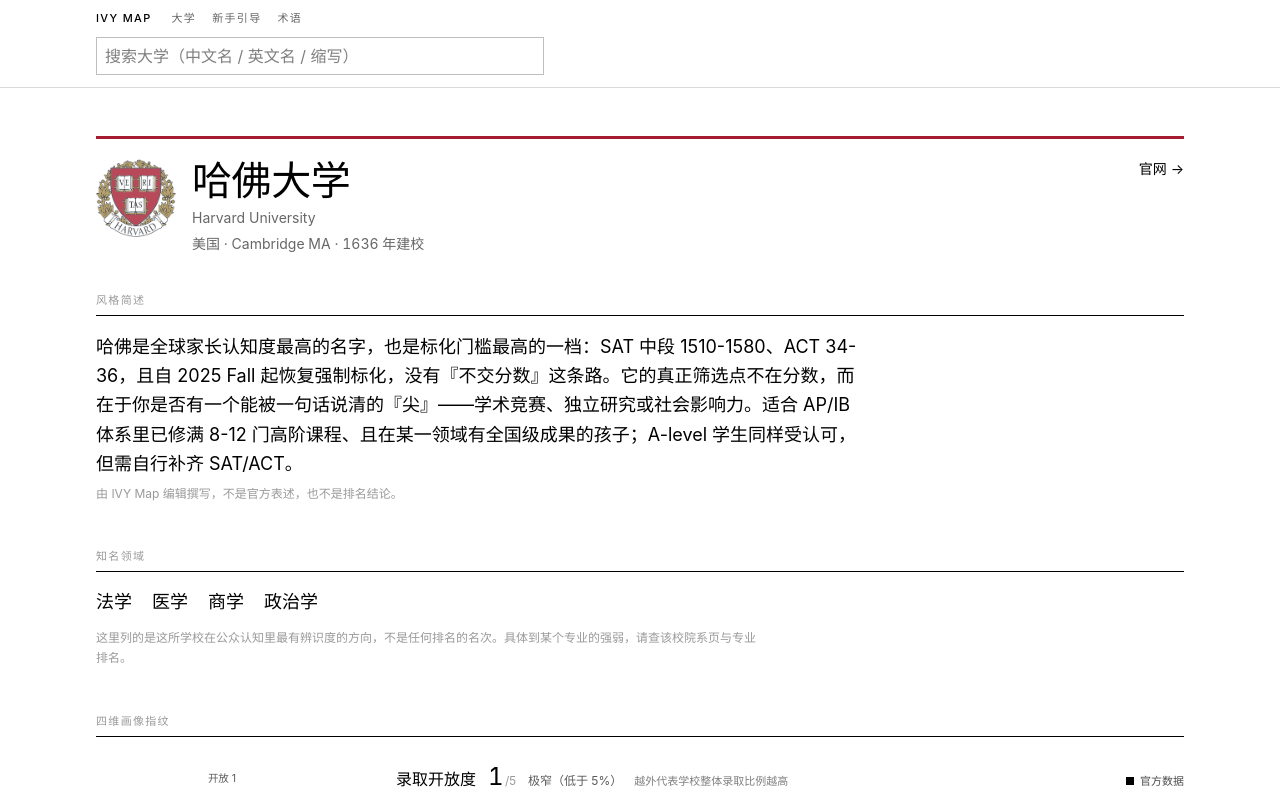
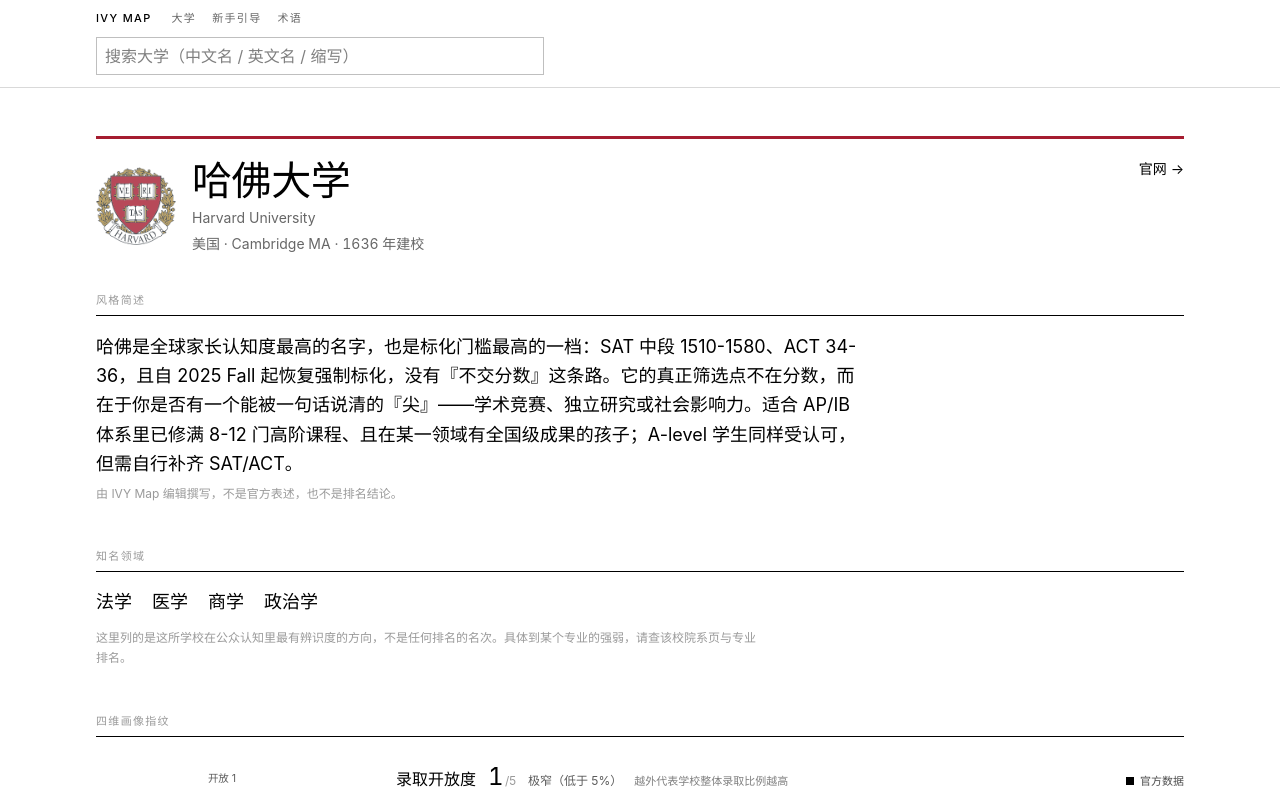
Before and after one commit to HappySean2845/ivy-map, a Next.js app: page /v2/u/harvard in a window 1280 px wide. Shown: the top 800 px of the page. Built offline with nearby package versions, Linux system fonts and the light colour scheme.

Commit message:
style: center university logos

```diff
--- a/components/v2/UniversityLogo.tsx
+++ b/components/v2/UniversityLogo.tsx
@@ -31,7 +31,7 @@ export function UniversityLogo({
   return (
     <span
       aria-hidden
-      className={`flex shrink-0 items-start justify-center ${WIDTH_CLASS[size]}`}
+      className={`flex shrink-0 self-stretch items-center justify-center ${WIDTH_CLASS[size]}`}
     >
       {profile.logoPath ? (
         // eslint-disable-next-line @next/next/no-img-element -- 本地品牌图形已预压缩到 192px，不走远程优化
```
